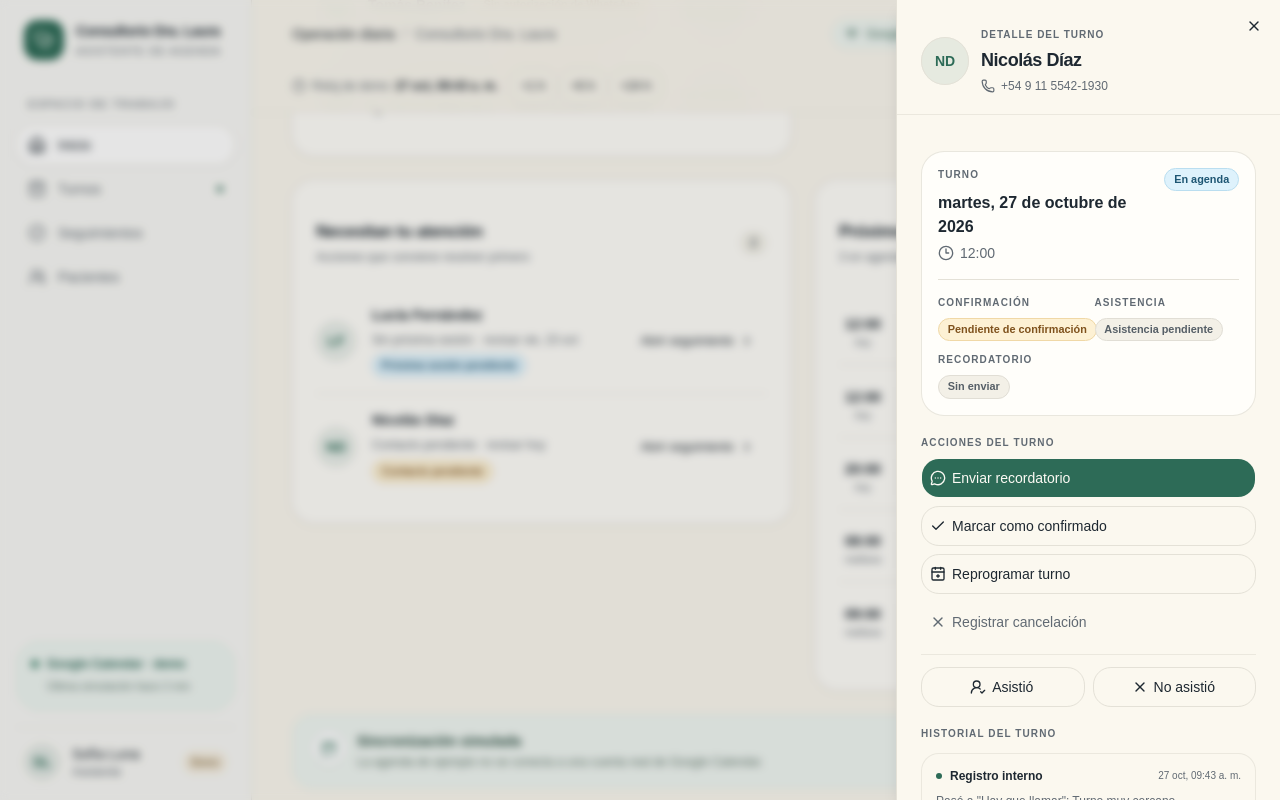
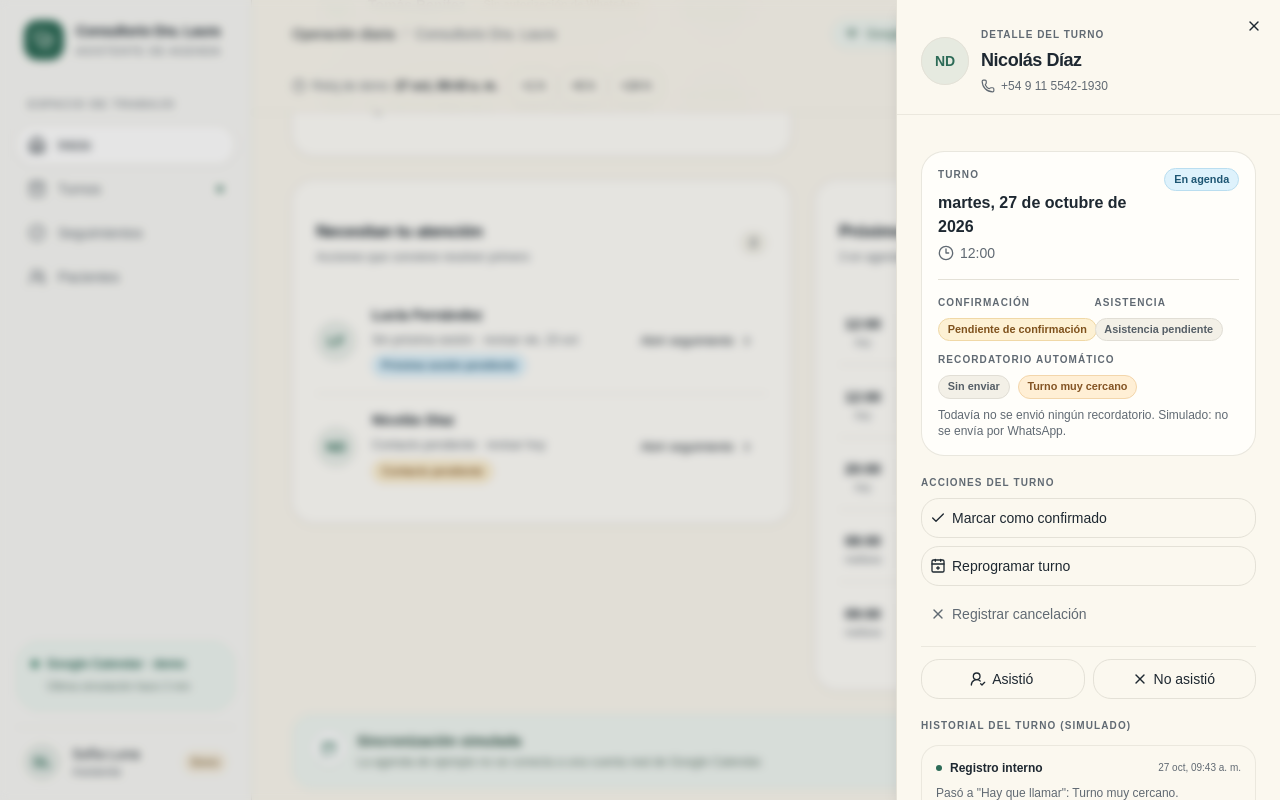
Before and after one commit to Aguirreignacio12/dentalsync, a Next.js app: page / in a window 1280 px wide. Both pictures are taken after a click on the button 1027 px from the left and 1167 px from the top of the page. Shown: the part 767-1567 px from the top of the page. Built offline with nearby package versions, Linux system fonts and the light colour scheme.

Commit message:
feat: remove manual reminders and add simulated responses
Co-Authored-By: Claude Opus 5.5 <noreply@anthropic.com>

```diff
--- a/components/practice/appointments-view.tsx
+++ b/components/practice/appointments-view.tsx
@@ -6,7 +6,6 @@ import {
   ChevronLeft,
   ChevronRight,
   Eye,
-  MessageCircleMore,
   Search,
   SlidersHorizontal,
 } from "lucide-react"
@@ -14,15 +13,17 @@ import { Button } from "@/components/ui/button"
 import { Card, CardContent } from "@/components/ui/card"
 import { Empty, EmptyDescription, EmptyHeader, EmptyMedia, EmptyTitle } from "@/components/ui/empty"
 import { Input } from "@/components/ui/input"
-import { AppointmentBadges, PatientAvatar, ReminderBadge } from "./status-badges"
+import { AppointmentBadges, CallReasonBadge, PatientAvatar, ReminderBadge } from "./status-badges"
 import { addDays } from "./demo-data"
-import { formatDateLong, formatDateShort, formatRelativeDate } from "./formatters"
+import { formatDateLong, formatDateShort } from "./formatters"
+import { isEligible } from "./reminder-engine"
 import type { Appointment, DemoState } from "./types"
 
-type AppointmentFilter = "all" | "pending" | "confirmed" | "change-requested" | "cancelled" | "attended" | "no-show"
+type AppointmentFilter = "all" | "call" | "pending" | "confirmed" | "change-requested" | "cancelled" | "attended" | "no-show"
 
-function matchesFilter(appointment: Appointment, filter: AppointmentFilter) {
+function matchesFilter(appointment: Appointment, filter: AppointmentFilter, now: number) {
   if (filter === "all") return true
+  if (filter === "call") return Boolean(appointment.callReason) && isEligible(appointment, now)
   if (filter === "pending") return appointment.state === "scheduled" && appointment.confirmation === "pending"
   if (filter === "confirmed") return appointment.state === "scheduled" && appointment.confirmation === "confirmed"
   if (filter === "change-requested") return appointment.confirmation === "reschedule-requested" || appointment.confirmation === "cancel-requested"
@@ -34,15 +35,15 @@ function matchesFilter(appointment: Appointment, filter: AppointmentFilter) {
 export function AppointmentsView({
   data,
   todayKey,
+  now,
   onOpenAppointment,
-  onSendReminder,
   onSync,
   syncing,
 }: {
   data: DemoState
   todayKey: string
+  now: number
   onOpenAppointment: (id: string) => void
-  onSendReminder: (id: string) => void
   onSync: () => void
   syncing: boolean
 }) {
@@ -53,7 +54,7 @@ export function AppointmentsView({
 
   const visibleAppointments = data.appointments
     .filter((appointment) => appointment.date === selectedDate)
-    .filter((appointment) => matchesFilter(appointment, filter))
+    .filter((appointment) => matchesFilter(appointment, filter, now))
     .filter((appointment) => {
       if (!search.trim()) return true
       const patient = patientById.get(appointment.patientId)
@@ -117,6 +118,7 @@ export function AppointmentsView({
                 className="h-10 w-full appearance-none rounded-xl border border-input bg-background pl-9 pr-9 text-sm text-foreground outline-none transition focus-visible:border-ring focus-visible:ring-3 focus-visible:ring-ring/30"
               >
                 <option value="all">Todos los estados</option>
+                <option value="call">Hay que llamar</option>
                 <option value="pending">Pendientes de confirmar</option>
                 <option value="confirmed">Confirmados</option>
                 <option value="change-requested">Cambios solicitados</option>
@@ -134,7 +136,7 @@ export function AppointmentsView({
         {visibleAppointments.length ? visibleAppointments.map((appointment) => {
           const patient = patientById.get(appointment.patientId)
           if (!patient) return null
-          const isSendable = patient.whatsappConsent && appointment.state === "scheduled"
+          const callReason = isEligible(appointment, now) ? appointment.callReason : undefined
           return (
             <Card key={appointment.id} className="rounded-[20px] border-border/80 bg-card shadow-[0_2px_12px_rgba(25,45,39,0.02)] transition-shadow hover:shadow-[0_8px_24px_rgba(25,45,39,0.06)]">
               <CardContent className="flex flex-col gap-3 p-4 xl:flex-row xl:items-center xl:gap-4 xl:px-5">
@@ -155,25 +157,13 @@ export function AppointmentsView({
                 <div className="flex flex-wrap items-center gap-2 sm:justify-end">
                   <AppointmentBadges appointment={appointment} />
                   <ReminderBadge state={appointment.reminder} />
+                  {callReason && <CallReasonBadge reason={callReason} />}
                 </div>
                 <div className="flex items-center gap-2 sm:ml-1">
                   <Button variant="outline" size="sm" onClick={() => onOpenAppointment(appointment.id)} aria-label={`Ver detalle de ${patient.name}`} className="h-9 flex-1 rounded-lg sm:flex-none">
                     <Eye data-icon="inline-start" />
                     Ver detalle
                   </Button>
-                  {appointment.state === "scheduled" && (
-                    <Button
-                      variant="ghost"
-                      size="icon-sm"
-                      aria-label={patient.whatsappConsent ? `Enviar recordatorio a ${patient.name}` : `WhatsApp deshabilitado: falta autorización de ${patient.name}`}
-                      title={patient.whatsappConsent ? "Enviar recordatorio" : "Falta autorización de WhatsApp"}
-                      disabled={!isSendable}
-                      onClick={() => onSendReminder(appointment.id)}
-                      className="rounded-lg"
-                    >
-                      <MessageCircleMore aria-hidden="true" />
-                    </Button>
-                  )}
                 </div>
               </CardContent>
               {appointment.state === "scheduled" && !patient.whatsappConsent && (
--- a/components/practice/detail-drawer.tsx
+++ b/components/practice/detail-drawer.tsx
@@ -22,13 +22,21 @@ import {
   SheetHeader,
   SheetTitle,
 } from "@/components/ui/sheet"
-import { AttendanceBadge, ConfirmationBadge, FollowUpBadge, PatientAvatar, ReminderBadge } from "./status-badges"
-import { daysBetween, formatDateLong, formatDateShort, formatRelativeDate, formatTimestamp, getFirstName } from "./formatters"
-import type { DemoState, DetailTarget, FollowUpActivity } from "./types"
+import { AttendanceBadge, CallReasonBadge, ConfirmationBadge, FollowUpBadge, PatientAvatar, ReminderBadge } from "./status-badges"
+import { formatDateLong, formatDateShort, formatRelativeDate, formatTimestamp } from "./formatters"
+import { isEligible, type PatientResponse } from "./reminder-engine"
+import type { Appointment, DemoState, DetailTarget, FollowUpActivity } from "./types"
 import type { MessageTarget } from "./interaction-dialogs"
 
 function SectionLabel({ children }: { children: React.ReactNode }) {
   return <p className="text-[10px] font-semibold uppercase tracking-[0.11em] text-muted-foreground">{children}</p>
+}
+
+function getReminderProgress(appointment: Appointment) {
+  const last = appointment.reminderAttempts.at(-1)
+  if (!last) return "Todavía no se envió ningún recordatorio."
+  const step = last.step === "first" ? "Primer" : "Segundo"
+  return `${step} recordatorio ${last.result === "delivered" ? "entregado" : "no entregado"}.`
 }
 
 function CommunicationList({ data, patientId, appointmentId, followUpId }: {
@@ -93,6 +101,7 @@ export function DetailDrawer({
   target,
   data,
   todayKey,
+  now,
   onClose,
   onOpenAppointment,
   onOpenFollowUp,
@@ -100,6 +109,7 @@ export function DetailDrawer({
   onConfirmAppointment,
   onCancelAppointment,
   onSetAttendance,
+  onSimulateResponse,
   onReschedule,
   onContactFollowUp,
   onScheduleFollowUp,
@@ -108,6 +118,7 @@ export function DetailDrawer({
   target: DetailTarget
   data: DemoState
   todayKey: string
+  now: number
   onClose: () => void
   onOpenAppointment: (id: string) => void
   onOpenFollowUp: (id: string) => void
@@ -115,6 +126,7 @@ export function DetailDrawer({
   onConfirmAppointment: (id: string) => void
   onCancelAppointment: (id: string) => void
   onSetAttendance: (id: string, state: "attended" | "no-show") => void
+  onSimulateResponse: (id: string, response: PatientResponse) => void
   onReschedule: (id: string) => void
   onContactFollowUp: (id: string) => void
   onScheduleFollowUp: (id: string) => void
@@ -129,6 +141,9 @@ export function DetailDrawer({
     ? data.appointments.filter((item) => item.patientId === patient.id && item.state === "scheduled" && item.date >= todayKey).sort((a, b) => `${a.date} ${a.time}`.localeCompare(`${b.date} ${b.time}`))[0]
     : undefined
   const canRecordAttendance = !!appointment && appointment.state === "scheduled" && appointment.date <= todayKey
+  const appointmentEligible = !!appointment && isEligible(appointment, now)
+  const callReason = appointmentEligible ? appointment.callReason : undefined
+  const canSimulateResponse = appointmentEligible && appointment.reminderAttempts.some((attempt) => attempt.result === "delivered")
 
   return (
     <Sheet open={!!target} onOpenChange={(open) => { if (!open) onClose() }}>
@@ -167,7 +182,11 @@ export function DetailDrawer({
                     <div className="grid grid-cols-1 gap-3 sm:grid-cols-2">
                       <div><SectionLabel>Confirmación</SectionLabel><div className="mt-2"><ConfirmationBadge state={appointment.confirmation} /></div></div>
                       <div><SectionLabel>Asistencia</SectionLabel><div className="mt-2"><AttendanceBadge state={appointment.attendance} /></div></div>
-                      <div className="sm:col-span-2"><SectionLabel>Recordatorio</SectionLabel><div className="mt-2"><ReminderBadge state={appointment.reminder} /></div></div>
+                      <div className="sm:col-span-2">
+                        <SectionLabel>Recordatorio automático</SectionLabel>
+                        <div className="mt-2 flex flex-wrap items-center gap-2"><ReminderBadge state={appointment.reminder} />{callReason && <CallReasonBadge reason={callReason} />}</div>
+                        <p className="mt-2 text-xs text-muted-foreground">{getReminderProgress(appointment)} Simulado: no se envía por WhatsApp.</p>
+                      </div>
                     </div>
                   </section>
 
@@ -191,12 +210,20 @@ export function DetailDrawer({
                     </Alert>
                   )}
 
+                  {canSimulateResponse && (
+                    <section className="rounded-2xl border border-border/80 bg-card p-4">
+                      <SectionLabel>Simular respuesta del paciente</SectionLabel>
+                      <div className="mt-3 grid grid-cols-1 gap-2 sm:grid-cols-2">
+                        <Button size="sm" variant="outline" className="h-9 rounded-lg text-xs" onClick={() => onSimulateResponse(appointment.id, "confirmed")}><Check data-icon="inline-start" />Confirmar</Button>
+                        <Button size="sm" variant="outline" className="h-9 rounded-lg text-xs" onClick={() => onSimulateResponse(appointment.id, "reschedule")}><CalendarPlus2 data-icon="inline-start" />Necesito reprogramar</Button>
+                        <Button size="sm" variant="outline" className="h-9 rounded-lg text-xs sm:col-span-2" onClick={() => onSimulateResponse(appointment.id, "cancel")}>Solicitar cancelar</Button>
+                      </div>
+                    </section>
+                  )}
+
                   {appointment.state === "scheduled" && (
                     <section className="flex flex-col gap-2">
                       <SectionLabel>Acciones del turno</SectionLabel>
-                      <Button className="h-10 justify-start rounded-xl" disabled={!patient.whatsappConsent} onClick={() => onSendMessage({ kind: "appointment", id: appointment.id })}>
-                        <MessageCircleMore data-icon="inline-start" />{appointment.reminder === "failed" ? "Reintentar recordatorio" : "Enviar recordatorio"}
-                      </Button>
                       {appointment.confirmation === "pending" && <Button variant="outline" className="h-10 justify-start rounded-xl" onClick={() => onConfirmAppointment(appointment.id)}><Check data-icon="inline-start" />Marcar como confirmado</Button>}
                       <Button variant="outline" className="h-10 justify-start rounded-xl" onClick={() => onReschedule(appointment.id)}><CalendarPlus2 data-icon="inline-start" />Reprogramar turno</Button>
                       {appointment.confirmation === "cancel-requested" ? (
@@ -214,7 +241,7 @@ export function DetailDrawer({
                   )}
 
                   <section>
-                    <SectionLabel>Historial del turno</SectionLabel>
+                    <SectionLabel>Historial del turno (simulado)</SectionLabel>
                     <CommunicationList data={data} patientId={patient.id} appointmentId={appointment.id} />
                   </section>
                 </>
@@ -287,13 +314,12 @@ export function DetailDrawer({
                     </section>
                   )}
 
-                  {nextAppointment && <Button className="h-10 rounded-xl" disabled={!patient.whatsappConsent} onClick={() => onSendMessage({ kind: "appointment", id: nextAppointment.id })}><MessageCircleMore data-icon="inline-start" />Enviar recordatorio</Button>}
                   {!patient.whatsappConsent && (
                     <Alert className="rounded-xl border-[#eadfc9] bg-[#fbf8f0] text-[#715d39]">
                       <ShieldAlert aria-hidden="true" /><AlertTitle className="text-sm">No se puede enviar por WhatsApp</AlertTitle><AlertDescription className="text-xs text-[#806e4d]">Usá el canal habitual hasta contar con autorización registrada.</AlertDescription>
                     </Alert>
                   )}
-                  <section><SectionLabel>Historial de comunicaciones</SectionLabel><CommunicationList data={data} patientId={patient.id} /></section>
+                  <section><SectionLabel>Historial de comunicaciones (simulado)</SectionLabel><CommunicationList data={data} patientId={patient.id} /></section>
                 </>
               )}
             </div>
--- a/components/practice/interaction-dialogs.tsx
+++ b/components/practice/interaction-dialogs.tsx
@@ -28,15 +28,11 @@ import { Select, SelectContent, SelectGroup, SelectItem, SelectLabel, SelectTrig
 import { Badge } from "@/components/ui/badge"
 import { PatientAvatar } from "./status-badges"
 import { addDays } from "./demo-data"
-import { formatDateLong, formatRelativeDate, getFirstName } from "./formatters"
+import { getFirstName } from "./formatters"
 import type { DemoState, Patient } from "./types"
 
-export type MessageTarget =
-  | { kind: "appointment"; id: string }
-  | { kind: "follow-up"; id: string }
-  | null
+export type MessageTarget = { kind: "follow-up"; id: string } | null
 
-export type SimulatedAppointmentResponse = "confirmed" | "reschedule" | "cancel" | "no-response"
 export type SimulatedFollowUpResponse = "wants-to-schedule" | "no-response"
 export type ContactOutcome = "wants-to-schedule" | "no-response" | "contact-later"
 
@@ -47,20 +43,14 @@ function firstName(patient?: Patient) {
 export function SendWhatsAppDialog({
   target,
   data,
-  todayKey,
   onOpenChange,
-  onSendAppointment,
   onSendFollowUp,
-  onAppointmentResponse,
   onFollowUpResponse,
 }: {
   target: MessageTarget
   data: DemoState
-  todayKey: string
   onOpenChange: (open: boolean) => void
-  onSendAppointment: (id: string) => void
   onSendFollowUp: (id: string) => void
-  onAppointmentResponse: (id: string, response: SimulatedAppointmentResponse) => void
   onFollowUpResponse: (id: string, response: SimulatedFollowUpResponse) => void
 }) {
   const [sent, setSent] = useState(false)
@@ -73,20 +63,11 @@ export function SendWhatsAppDialog({
 
   if (!target) return null
 
-  const appointment = target.kind === "appointment"
-    ? data.appointments.find((item) => item.id === target.id)
-    : undefined
-  const followUp = target.kind === "follow-up"
-    ? data.followUps.find((item) => item.id === target.id)
-    : undefined
-  const patient = data.patients.find((item) => item.id === (appointment?.patientId ?? followUp?.patientId))
+  const followUp = data.followUps.find((item) => item.id === target.id)
+  const patient = data.patients.find((item) => item.id === followUp?.patientId)
   if (!patient) return null
 
-  const isAppointment = target.kind === "appointment" && !!appointment
-  const title = isAppointment ? "Enviar recordatorio" : "Contactar por seguimiento"
-  const preview = isAppointment && appointment
-    ? `Hola ${firstName(patient)}, te recordamos tu turno en el consultorio de la Dra. Laura para ${formatRelativeDate(appointment.date, todayKey)} a las ${appointment.time}. ¿Podés confirmar tu asistencia?`
-    : `Hola ${firstName(patient)}, te escribimos desde el consultorio de la Dra. Laura. Si querés coordinar tu próximo turno, respondé este mensaje y te ayudamos.`
+  const preview = `Hola ${firstName(patient)}, te escribimos desde el consultorio de la Dra. Laura. Si querés coordinar tu próximo turno, respondé este mensaje y te ayudamos.`
   const canSend = patient.whatsappConsent && !sent
 
   return (
@@ -106,7 +87,7 @@ export function SendWhatsAppDialog({
             <div className="mb-1 flex size-10 items-center justify-center rounded-[14px] bg-primary/10 text-primary">
               <MessageCircleMore aria-hidden="true" className="size-5" />
             </div>
-            <DialogTitle className="text-xl font-semibold tracking-tight">{title}</DialogTitle>
+            <DialogTitle className="text-xl font-semibold tracking-tight">Contactar por seguimiento</DialogTitle>
             <DialogDescription>
               Revisá el contacto y el texto antes de simular el envío.
             </DialogDescription>
@@ -122,15 +103,6 @@ export function SendWhatsAppDialog({
               {patient.whatsappConsent ? "Autorizado" : "Sin permiso"}
             </Badge>
           </div>
-
-          {appointment && (
-            <div className="mt-3 flex items-center gap-2 rounded-xl bg-muted/65 px-3.5 py-3 text-xs text-foreground/80">
-              <Clock3 aria-hidden="true" className="size-4 shrink-0 text-muted-foreground" />
-              <span className="font-medium">{formatDateLong(appointment.date)}</span>
-              <span aria-hidden="true">·</span>
-              <span className="font-semibold tabular-nums">{appointment.time}</span>
-            </div>
-          )}
 
           <div className="mt-5">
             <div className="mb-2 flex items-center justify-between">
@@ -159,28 +131,7 @@ export function SendWhatsAppDialog({
             </Alert>
           )}
 
-          {sent && isAppointment && appointment && (
-            <div className="mt-4 rounded-2xl border border-border/80 bg-background p-3.5">
-              <p className="text-xs font-semibold text-foreground">Simular respuesta del paciente</p>
-              <div className="mt-3 grid grid-cols-2 gap-2">
-                <Button size="sm" variant="outline" className="h-9 rounded-lg text-xs" onClick={() => { onAppointmentResponse(appointment.id, "confirmed"); setResponse("Turno confirmado") }}>
-                  <Check data-icon="inline-start" />Confirmar
-                </Button>
-                <Button size="sm" variant="outline" className="h-9 rounded-lg text-xs" onClick={() => { onAppointmentResponse(appointment.id, "reschedule"); setResponse("Pidió reprogramar") }}>
-                  <CalendarPlus2 data-icon="inline-start" />Necesito reprogramar
-                </Button>
-                <Button size="sm" variant="outline" className="h-9 rounded-lg text-xs" onClick={() => { onAppointmentResponse(appointment.id, "cancel"); setResponse("Solicitó cancelar") }}>
-                  Solicitar cancelar
-                </Button>
-                <Button size="sm" variant="ghost" className="h-9 rounded-lg text-xs text-muted-foreground" onClick={() => { onAppointmentResponse(appointment.id, "no-response"); setResponse("Sin respuesta") }}>
-                  Sin respuesta
-                </Button>
-              </div>
-              {response && <p role="status" className="mt-3 text-xs font-medium text-primary">{response}. La asistencia se registra por separado.</p>}
-            </div>
-          )}
-
-          {sent && !isAppointment && followUp && (
+          {sent && followUp && (
             <div className="mt-4 rounded-2xl border border-border/80 bg-background p-3.5">
               <p className="text-xs font-semibold text-foreground">Simular respuesta</p>
               <div className="mt-3 flex flex-wrap gap-2">
@@ -203,7 +154,6 @@ export function SendWhatsAppDialog({
             disabled={!canSend}
             onClick={() => {
               if (!patient.whatsappConsent) return
-              if (appointment) onSendAppointment(appointment.id)
               if (followUp) onSendFollowUp(followUp.id)
               setSent(true)
             }}
--- a/components/practice/practice-workspace.tsx
+++ b/components/practice/practice-workspace.tsx
@@ -438,8 +438,8 @@ export function PracticeWorkspace({ realTodayKey, nowIso }: { realTodayKey: stri
             <AppointmentsView
               data={data}
               todayKey={todayKey}
+              now={nowMs}
               onOpenAppointment={(id) => setDetailTarget({ kind: "appointment", id })}
-              onSendReminder={(id) => openMessage({ kind: "appointment", id })}
               onSync={syncCalendar}
               syncing={syncing}
             />
@@ -473,6 +473,7 @@ export function PracticeWorkspace({ realTodayKey, nowIso }: { realTodayKey: stri
         target={detailTarget}
         data={data}
         todayKey={todayKey}
+        now={nowMs}
         onClose={() => setDetailTarget(null)}
         onOpenAppointment={(id) => id && setDetailTarget({ kind: "appointment", id })}
         onOpenFollowUp={(id) => setDetailTarget({ kind: "follow-up", id })}
@@ -480,6 +481,7 @@ export function PracticeWorkspace({ realTodayKey, nowIso }: { realTodayKey: stri
         onConfirmAppointment={confirmAppointment}
         onCancelAppointment={cancelAppointment}
         onSetAttendance={setAttendance}
+        onSimulateResponse={recordAppointmentResponse}
         onReschedule={(id) => setRescheduleId(id)}
         onContactFollowUp={(id) => setContactFollowUpId(id)}
         onScheduleFollowUp={(id) => setScheduleFollowUpId(id)}
@@ -490,7 +492,6 @@ export function PracticeWorkspace({ realTodayKey, nowIso }: { realTodayKey: stri
         key={messageTarget ? `${messageTarget.kind}-${messageTarget.id}` : "message-dialog"}
         target={messageTarget}
         data={data}
-        todayKey={todayKey}
         onOpenChange={(open) => { if (!open) setMessageTarget(null) }}
         onSendFollowUp={sendFollowUpMessage}
         onFollowUpResponse={recordFollowUpResponse}
```
